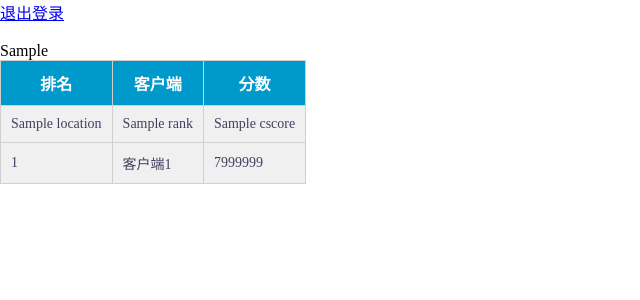
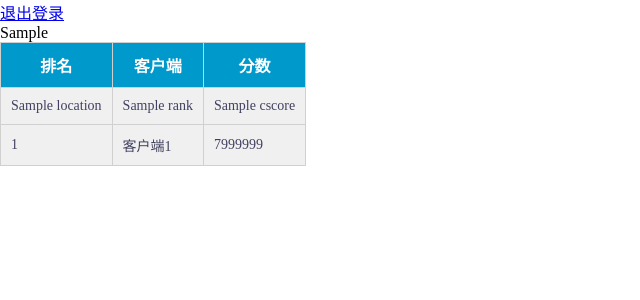
Before and after one commit to lgdfans/interview, a Django app: template templates/getRank.html in a window 1280 px wide. Shown: the top 300 px of the page, without its empty margins (0-640 px from the left). Run offline with Django 3.2, Linux system fonts and the light colour scheme; data comes from the database, SQL or seed files in the repository; both versions use the stored data as it was after the commit; tables that the repository leaves empty hold one stand-in row (values such as "Sample post"); the template is opened without the code that fills it: values that come from a table or form of the project are taken from there, most other values are stand-ins (such as "Sample title", 1, 10 or a date in 2020).

Commit message:
第三次提交

```diff
--- a/templates/getRank.html
+++ b/templates/getRank.html
@@ -45,8 +45,8 @@
 </style>
 
 <body>
-    <a href="/logout/">退出登录</a>
-    <table border="1">
+<a href="/logout/">退出登录</a>
+    <table border="1" class="table table-striped">
         <thead>
         <tr>
             <th>排名</th>
@@ -62,7 +62,6 @@
                 <td>{{ rank.cname }}</td>
                 <td>{{ rank.cscore }}</td>
             </tr>
-            <br>
             {{ rankS }}
         {% endfor %}
         <tr>
@@ -72,9 +71,8 @@
         </tr>
         </tbody>
     </table>
-
 {% if rankList.has_previous %}
-     <a href="/getRankList?pageNum={{ rankList.previous_page_number }}">上一页</a>
+    <a href="/getRankList?pageNum={{ rankList.previous_page_number }}">上一页</a>
 {% endif %}
 {% if rankList.has_next %}
     <a href="/getRankList?pageNum={{ rankList.next_page_number }}">下一页</a>
```
Also changed, not shown: db.sqlite3.
